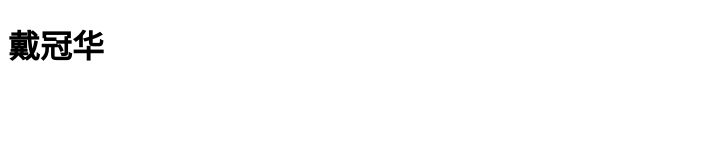
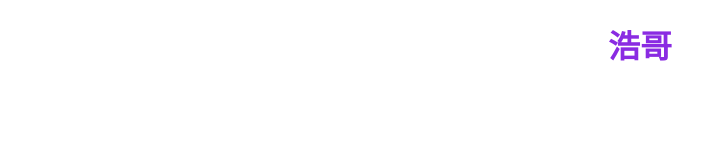
Before and after one commit to haoThirdTeam/theThirdTeamProject01, a plain HTML site: page 浩哥.html in a window 1280 px wide. Shown: the whole page, without its empty margins (0-726 px from the left). Drawn offline with Linux system fonts and the light colour scheme.

Commit message:
浩哥第三次提交

```diff
--- a/浩哥.html
+++ b/浩哥.html
@@ -5,8 +5,14 @@
 	<meta name="viewport" content="width=device-width, initial-scale=1.0">
 	<meta http-equiv="X-UA-Compatible" content="ie=edge">
 	<title></title>
+	<style type="text/css">
+		h1 {
+			text-align: center;
+			color: blueviolet;
+		}
+	</style>
 </head>
 <body>
-	<h1>戴冠华</h1>
+	<h1>浩哥</h1>
 </body>
 </html>
```
